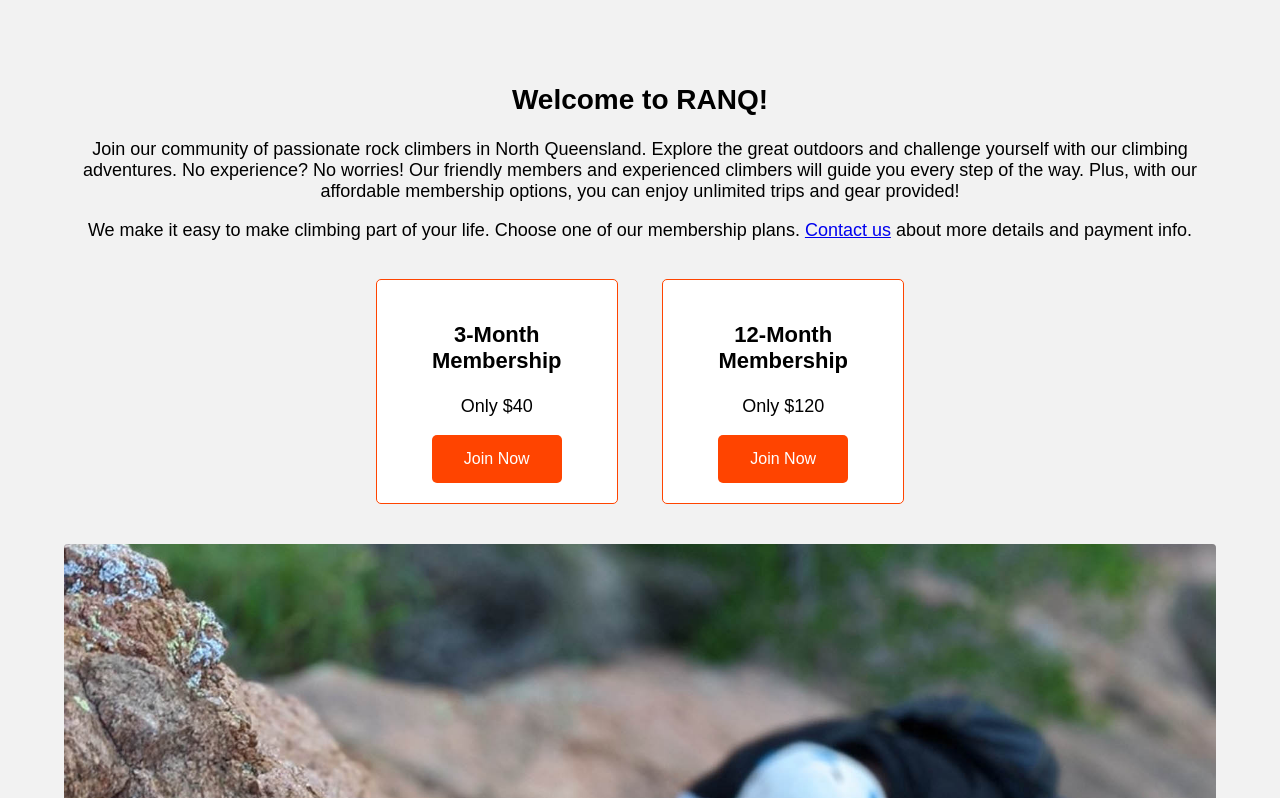
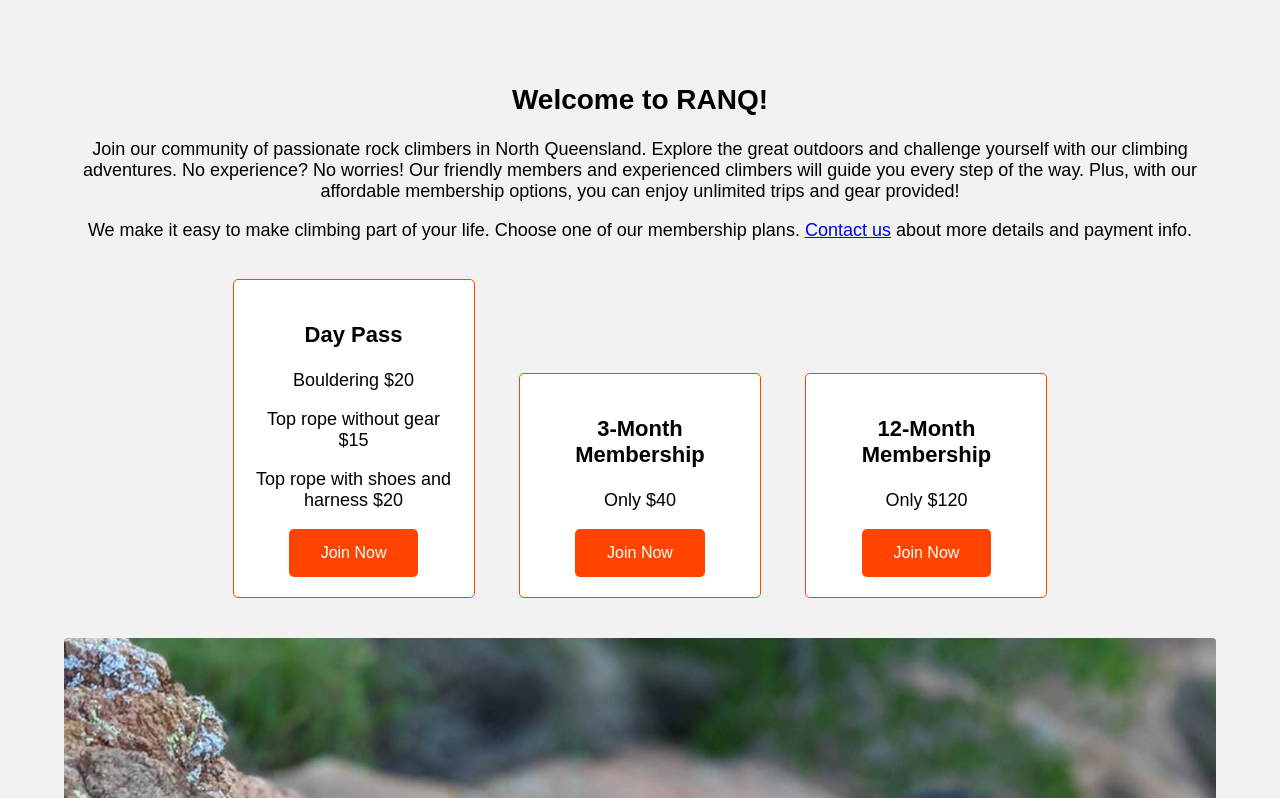
Before and after one commit to Luen/ranq, a plain HTML site: page index.html in a window 1280 px wide. Shown: the part 471-1269 px from the top of the page. Drawn offline with nearby package versions, Linux system fonts and the light colour scheme; no server answers.

Commit message:
Update day trip pricing

```diff
--- a/index.html
+++ b/index.html
@@ -224,6 +224,14 @@
         <p>We make it easy to make climbing part of your life. Choose one of our membership plans. <a href="#contact-form">Contact us</a> about more details and payment info.</p>
 
         <div class="membership">
+            <h3>Day Pass</h3>
+            <p>Bouldering $20</p>
+            <p>Top rope without gear $15</p>
+            <p>Top rope with shoes and harness $20</p>
+            <a href="#contact-form" class="join-btn">Join Now</a>
+        </div>
+
+        <div class="membership">
             <h3>3-Month Membership</h3>
             <p>Only $40</p>
             <a href="#contact-form" class="join-btn">Join Now</a>
```
